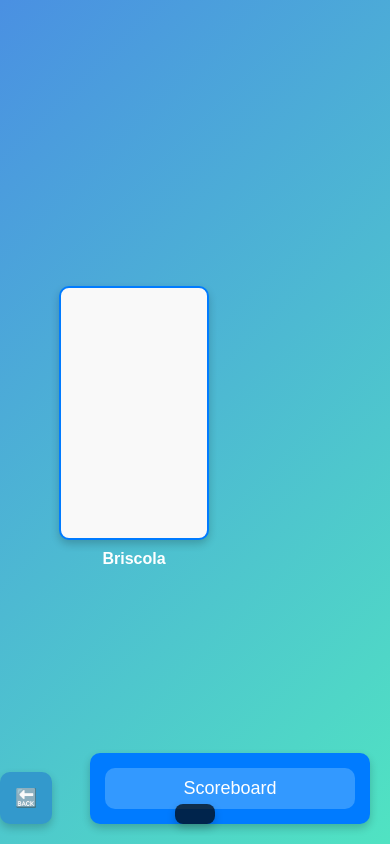
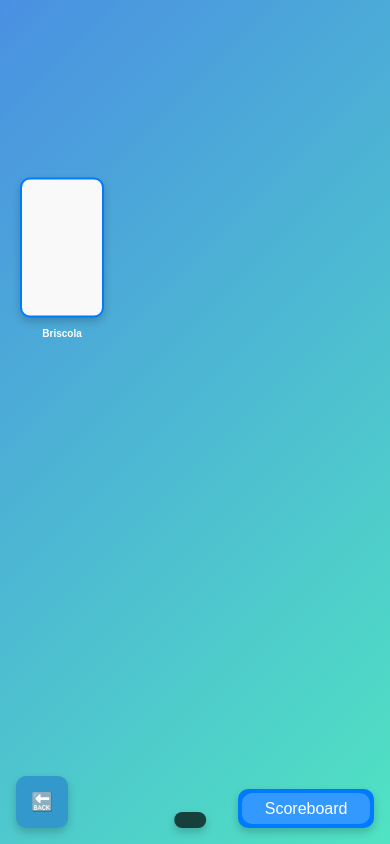
Before and after one commit to keatonrproud/briscola, a Flask app: page /turn in a window 390 px wide. Run offline with Flask 3, Linux system fonts and the light colour scheme; data that the repository does not hold is empty; some libraries are stand-ins or nearby versions.

Commit message:
fix: full mobile styling

```diff
--- a/frontend/app.py
+++ b/frontend/app.py
@@ -193,17 +193,23 @@ def end_game():
     max_score = max(player.score for player in game.players)
     winner = next((player for player in game.players if player.score > game.win_condition), None)
 
+
     if winner:
-        winner_message = f"{winner} wins with {winner.score} points!"
+        message = f"{winner} wins!"
     else:
         tied_players = [str(player) for player in game.players if player.score == max_score]
         if len(tied_players) > 1:
-            winner_message = f"The game ends in a tie with {' and '.join(tied_players)} having {max_score} points!"
+            message = f"The game ends in a tie!"
         else:
-            winner_message = f"{tied_players[0]} wins with {max_score} points!"
+            message = f"{tied_players[0]} wins!"
+
+    sorted_players = sorted(game.players, key=lambda player: player.score, reverse=True)
+
+    # must use \r\n for line break to work in textContent attribute of html
+    message += "\r\n\r\n\r\n" + "\r\n".join(f"{player}:          {player.score}pts" for player in sorted_players)
 
     # Emit the winner message to all clients
-    emit('end_game_response', {'winner_message': winner_message}, to=target)
+    emit('end_game_response', {'message': message}, to=target)
 
 @app.route('/end_game')
 def end_game_page():
--- a/frontend/static/script.js
+++ b/frontend/static/script.js
@@ -75,7 +75,7 @@ function updateTurnInfo(player, shownPlayer) {
     else if (player.is_person) {
         text = `${player.color} Player ${player.player_num}'s Turn`;
     } else {
-        text = `${player.color} Computer's Turn`;
+        text = `${player.color} Computer Turn`;
     }
 
     turnInfo.textContent = text
--- a/frontend/static/styles.css
+++ b/frontend/static/styles.css
@@ -3,6 +3,13 @@
 :root {
   --face-up-card-width: 146px;
   --face-up-card-height: 250px;
+}
+
+@media (max-width: 600px) {
+    :root {
+      --face-up-card-width: 99px;
+      --face-up-card-height: 170px;
+    }
 }
 
 body {
@@ -415,13 +422,13 @@ a:focus, a:active {
 /* Turn info styling */
 #turn-info {
     position: fixed; /* Fixed position relative to the viewport */
-    bottom: 20px; /* 20px from the bottom of the viewport */
+    bottom: 1rem; /* 20px from the bottom of the viewport */
     left: 50%; /* Center horizontally */
     transform: translateX(-50%); /* Offset to center the element */
     text-align: center;
-    font-size: 30px;
+    font-size: 2rem;
     margin: 0;
-    padding: 10px 20px;
+    padding: 0.5rem 1rem;
     background-color: rgba(0, 0, 0, 0.7); /* Semi-transparent background */
     color: #fff; /* White text */
     border-radius: 8px; /* Rounded corners */
@@ -429,6 +436,13 @@ a:focus, a:active {
     z-index: 1000; /* Ensure it's above other elements */
     user-select: none; /* Disables text selection */
     pointer-events: none; /* Disables clicking on text and images */
+}
+
+@media (max-width: 600px) {
+    #turn-info {
+        font-size: 1.5rem;
+        transform: translateX(-65%); /* Offset to center the element */
+    }
 }
 
 /* Briscola card container styling */
@@ -479,12 +493,29 @@ a:focus, a:active {
 
 }
 
+@media (max-width: 600px) {
+    #briscola-title {
+        font-size: 10px;
+    }
+
+    #briscola-card {
+        width: 5rem;
+        height: 8.5rem;
+    }
+
+    #briscola-container {
+        left: 0; /* Move to the left side */
+        top: 30%; /* Center vertically */
+    }
+
+}
+
 
 /* Deck container /* Deck container styling */
 #deck-container {
     position: absolute;
-    top: 20%; /* Position below the Briscola card */
-    right: 20px; /* Align with the Briscola card */
+    top: 40%; /* Position below the Briscola card */
+    right: 20px;
     width: 120px; /* Adjust width as needed */
     height: auto;
     display: flex;
@@ -509,6 +540,21 @@ a:focus, a:active {
     pointer-events: none;
 }
 
+@media (max-width: 600px) {
+    #deck-container {
+        width: 90px;
+        height: 125px;
+        right: 0;
+        top: 35%;
+    }
+
+    .deck-card {
+        width: 55px;
+        height: 84px;
+        margin-top: -95px;
+    }
+}
+
 /* Player cards container at the bottom */
 #player-cards {
     display: flex;
@@ -521,9 +567,10 @@ a:focus, a:active {
 /* Scoreboard container */
 #scoreboard-container {
     position: fixed; /* Fix the position to the bottom right corner */
-    bottom: 20px;
-    right: 20px;
-    width: 250px; /* Set a fixed width */
+    bottom: 1rem;
+    right: 1rem;
+    width: 20%; /* Set a fixed width */
+    max-width: 300px;
     background-color: #007bff; /* Background color similar to button */
     color: #fff; /* Text color */
     border-radius: 10px; /* Rounded corners */
@@ -553,6 +601,7 @@ a:focus, a:active {
 
 #scores {
     margin-top: 10px;
+    padding: 2px;
 }
 
 .score {
@@ -562,8 +611,22 @@ a:focus, a:active {
     font-size: 18px;
 }
 
-.score span {
-    font-weight: bold;
+
+@media (max-width: 600px) {
+  #scoreboard-container {
+      padding: 1%;
+      width: 8rem;
+  }
+
+    #scoreboard-toggle {
+        font-size: 1rem;
+        padding: 5%;
+    }
+
+    .score {
+        margin-bottom: 4px;
+        font-size: 1rem;
+    }
 }
 
 
@@ -710,6 +736,11 @@ a:focus, a:active {
     overflow: hidden; /* Hide overflow to keep confetti effect in view */
 }
 
+@media (max-width: 600px) {
+    width: 60%;
+    height: 60%;
+}
+
 /* Game over card styling */
 .game-over-card {
     background: #ffffff;
@@ -802,11 +847,17 @@ a:focus, a:active {
     user-select: none; /* Disable text selection */
 }
 
+@media (max-width: 600px) {
+    .face-down-cards {
+        width: 60px;
+        height: 90px;
+    }
+}
 /* Exit Button Container */
 #exit-btn-container {
     position: fixed; /* Fix the position to the bottom right corner */
-    bottom: 20px;
-    left: 0;
+    bottom: 1rem;
+    left: 1rem;
     width: 5%; /* Set a fixed width */
     border-radius: 10px; /* Rounded corners */
 }
@@ -827,3 +878,9 @@ a:focus, a:active {
 #exit-btn:hover {
     background-color: #3399ff; /* Darker background color */
 }
+
+@media (max-width: 600px) {
+    #exit-btn-container {
+        bottom: 1rem;
+    }
+}
--- a/frontend/templates/end_game.html
+++ b/frontend/templates/end_game.html
@@ -20,7 +20,7 @@
         // Event listener for the 'end_game_response' event from the server
         socket.on('end_game_response', function(data) {
             const messageElement = document.querySelector('.message');
-            messageElement.textContent = data.winner_message;
+            messageElement.textContent = data.message;
         });
 
         socket.emit('end_game');
```
Also changed, not shown: other parts of frontend/static/styles.css (+18 -40 lines), card_games/briscola/player.py (+0 -11 lines).
